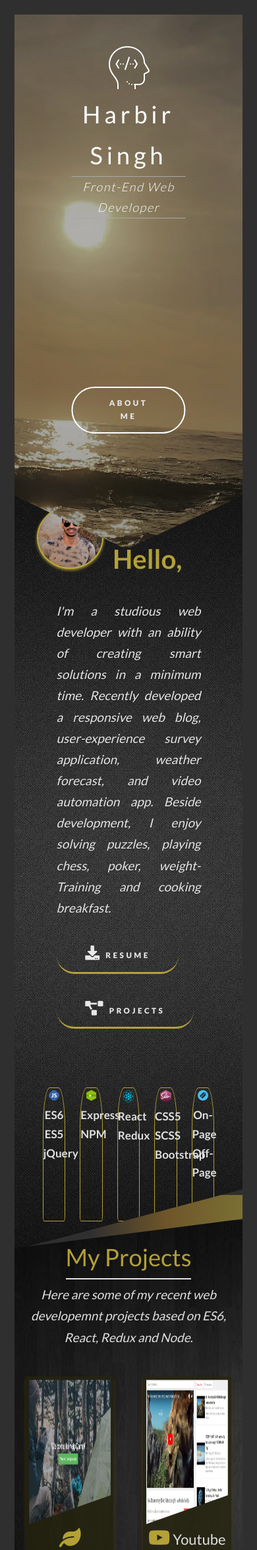
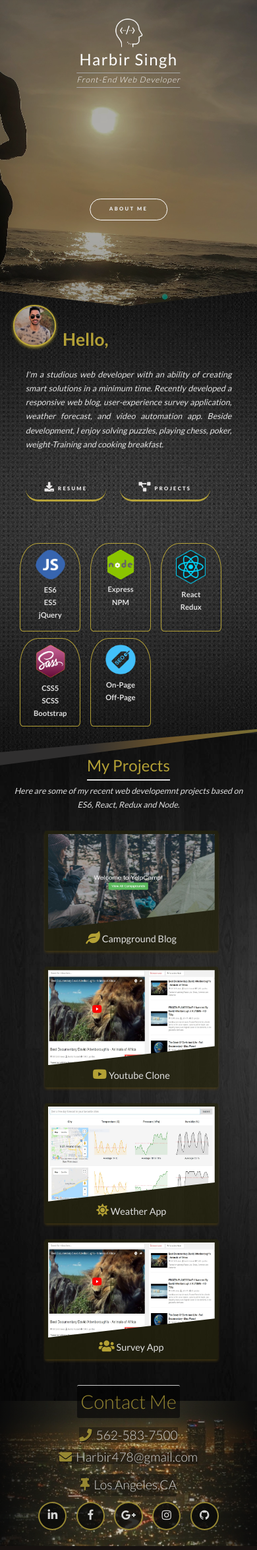
Before and after one commit to harbir478/portfolio, a PHP site: page / in a window 390 px wide. Shown: the top 2349 px of the page at 66% size. Run offline with PHP 8.4, Linux system fonts and the light colour scheme; some libraries are stand-ins or nearby versions.

Commit message:
responsive;

```diff
--- a/css/style.css
+++ b/css/style.css
@@ -51,18 +51,33 @@
   box-sizing: inherit; }
 
 html {
-  font-size: 45.5%; }
+  font-size: 45%; }
+  @media (max-width: 75em) {
+    html {
+      font-size: 40%; } }
+  @media (max-width: 56.25em) {
+    html {
+      font-size: 36%; } }
+  @media (max-width: 37.5em) {
+    html {
+      font-size: 30%; } }
+  @media (min-width: 120em) {
+    html {
+      font-size: 50%; } }
 
 body {
   box-sizing: border-box;
-  background: #302f2f; }
+  background: #302f2f;
+  padding: 3rem; }
+  @media (max-width: 75em) {
+    body {
+      padding: 0; } }
 
 body {
   font-family: "Lato", sans-serif;
   font-weight: 400;
   line-height: 1.7;
-  color: #000;
-  padding: 3rem; }
+  color: #000; }
 
 .headings--myName {
   display: block;
@@ -72,6 +87,9 @@ body {
   animation-name: forName;
   animation-duration: 1.5s;
   animation-timing-function: ease-out; }
+  @media (max-width: 37.5em) {
+    .headings--myName {
+      letter-spacing: 0.3rem; } }
 
 .headings--myDesc {
   display: inline-block;
@@ -84,6 +102,10 @@ body {
   font-style: italic;
   border-top: 0.05px solid #a8a8a8;
   border-bottom: 0.05px solid #a8a8a8; }
+  @media (max-width: 37.5em) {
+    .headings--myDesc {
+      text-shadow: none;
+      font-style: none; } }
 
 .heading-tertiary {
   font-size: 5.5rem;
@@ -104,6 +126,10 @@ body {
   text-align: justify;
   text-justify: auto;
   text-shadow: 0.5px 1px 1px rgba(0, 0, 0, 0.2); }
+  @media (max-width: 37.5em) {
+    .paragraph {
+      text-shadow: none;
+      font-style: none; } }
 
 .btn {
   display: inline-block;
@@ -161,17 +187,23 @@ body {
   text-shadow: 0.5px 1px 1px black; }
 
 [class^="icon-btn"] {
-  height: 60px;
-  width: 60px;
+  height: 8rem;
+  width: 8rem;
   border: 0;
   color: #fff;
   cursor: pointer;
-  font-size: 30px;
-  line-height: 60px;
+  font-size: 3.5rem;
+  line-height: 6rem;
   transition: ease-in-out .3s;
-  border-radius: 50px;
+  border-radius: 5rem;
   background-color: rgba(0, 0, 0, 0.8);
   border: 2px solid rgba(196, 175, 58, 0.9); }
+  @media (max-width: 37.5em) {
+    [class^="icon-btn"] {
+      height: 9rem;
+      width: 9rem; } }
+  [class^="icon-btn"]:link, [class^="icon-btn"]:visited {
+    text-decoration: none; }
 
 .twitter {
   color: white;
@@ -229,8 +261,15 @@ a.link {
   clip-path: polygon(0% 0%, 100% 0%, 100% 75%, 100% 90%, 49% 100%, 0 90%, 0% 75%);
   opacity: 1;
   z-index: 1; }
+  @media (max-width: 37.5em) {
+    .header {
+      -webkit-clip-path: polygon(0% 0%, 100% 0%, 100% 95%, 100% 92%, 49% 100%, 0 95%, 0% 92%);
+      clip-path: polygon(0% 0%, 100% 0%, 100% 92%, 100% 95%, 49% 100%, 0 95%, 0% 92%);
+      height: 55vh; } }
   .header__icon {
     position: absolute;
+    width: 11rem;
+    display: block;
     left: 50%;
     top: 5%;
     transform: translate(-50%, 0%); }
@@ -250,6 +289,10 @@ a.link {
   background-size: cover;
   font-weight: 300;
   text-align: center; }
+  @media (max-width: 37.5em) {
+    .footer {
+      height: auto;
+      padding-bottom: 5rem; } }
   .footer__contactBox--contactMe {
     border-top: 1px solid white;
     font-size: 6rem;
@@ -261,26 +304,46 @@ a.link {
     padding: 0 1rem 0 1rem;
     margin-bottom: -5rem;
     font-weight: 300; }
+    @media (max-width: 37.5em) {
+      .footer__contactBox--contactMe {
+        margin-bottom: 2rem; } }
   .footer__contactBox--phone {
     font-size: 3rem;
     color: white;
     background-color: rgba(0, 0, 0, 0.4); }
+    @media (max-width: 37.5em) {
+      .footer__contactBox--phone {
+        font-size: 4rem; } }
   .footer__contactBox--email {
     font-size: 3rem;
     color: white;
     background-color: rgba(0, 0, 0, 0.4); }
+    @media (max-width: 37.5em) {
+      .footer__contactBox--email {
+        font-size: 4rem;
+        margin-top: 2rem; } }
   .footer__contactBox--city {
     font-size: 3rem;
     color: white;
     background-color: rgba(0, 0, 0, 0.4);
     margin-left: 13%;
     display: inline-block; }
+    @media (max-width: 37.5em) {
+      .footer__contactBox--city {
+        margin-left: 0;
+        margin-top: 2rem;
+        margin-bottom: 2rem;
+        font-size: 4rem; } }
 
 .row {
   max-width: 114rem;
   margin: 0 auto; }
   .row:not(:last-child) {
     margin-bottom: 8rem; }
+    @media (max-width: 37.5em) {
+      .row:not(:last-child) {
+        margin-bottom: 0rem;
+        align-content: center; } }
   .row::after {
     content: "";
     display: table;
@@ -289,14 +352,27 @@ a.link {
     float: left; }
     .row [class^="col-"]:not(:last-child) {
       margin-right: 6rem; }
+      @media (max-width: 37.5em) {
+        .row [class^="col-"]:not(:last-child) {
+          margin-right: 0; } }
   .row .col-1-of-5 {
     width: calc((100% - 4 * 3rem) / 5); }
     .row .col-1-of-5:not(:last-child) {
       margin-right: 3rem; }
+    @media (max-width: 37.5em) {
+      .row .col-1-of-5 {
+        width: 28% !important; } }
   .row .col-1-of-2 {
     width: calc((100% - 6rem) / 2); }
+    @media (max-width: 37.5em) {
+      .row .col-1-of-2 {
+        width: 75% !important;
+        margin: 0 10rem 5rem 10rem; } }
   .row .col-1-of-3 {
     width: calc((100% - 2 * 6rem) / 3); }
+    @media (max-width: 37.5em) {
+      .row .col-1-of-3 {
+        width: 100%; } }
   .row .col-2-of-3 {
     width: calc(2 * ((100% - 2 * 6rem) / 3) + 6rem); }
   .row .col-1-of-4 {
@@ -316,6 +392,12 @@ main {
   -webkit-clip-path: polygon(0 0, 100% 0%, 100% 92%, 0% 100%);
   clip-path: polygon(0 0, 100% 0%, 100% 92%, 0% 100%);
   overflow: hidden; }
+  @media (max-width: 37.5em) {
+    main {
+      -webkit-clip-path: polygon(0 0, 100% 0%, 100% 95%, 0% 100%);
+      clip-path: polygon(0 0, 100% 0%, 100% 95%, 0% 100%);
+      margin-top: -3vh;
+      padding: 6% 5%; } }
 
 .mySkills {
   margin-top: 10rem;
--- a/sass/abstracts/_mixins.scss
+++ b/sass/abstracts/_mixins.scss
@@ -12,3 +12,18 @@
     left: 50%;
     transform: translate(-50%, -50%);
 }
+
+@mixin respond($breakpoint) {
+    @if $breakpoint == phone {
+        @media (max-width: 37.5em) { @content };
+    }
+    @if $breakpoint == tab-port {
+        @media (max-width: 56.25em) { @content };
+    }
+    @if $breakpoint == tab-land {
+        @media (max-width: 75em) { @content };
+    }
+    @if $breakpoint == big-desktop {
+        @media (min-width: 120em) { @content };
+    }
+}
--- a/sass/base/_base.scss
+++ b/sass/base/_base.scss
@@ -6,10 +6,29 @@
     box-sizing: inherit;
 }
 html {
-    font-size: 45.5%;
+    font-size: 45%;
+
+
+    @include respond(tab-land){
+        font-size: 40%;
+    }
+    @include respond(tab-port){
+        font-size: 36%;
+    }
+    @include respond(phone){
+        font-size: 30%;
+    }
+
+    @include respond(big-desktop){
+        font-size: 50%;
+    }
 }
 
 body {
     box-sizing: border-box;
     background: #302f2f;
+    padding: 3rem;
+    @include respond(tab-land){
+        padding: 0;
+    }
 }
--- a/sass/base/_typography.scss
+++ b/sass/base/_typography.scss
@@ -3,8 +3,8 @@ body {
     font-weight: 400;
     line-height: 1.7;
     color: $black;
-    padding: 3rem;
 }
+
 
 .headings--myName {
     display: block;
@@ -14,6 +14,9 @@ body {
     animation-name: forName;
     animation-duration: 1.5s;
     animation-timing-function: ease-out;
+    @include respond(phone){
+        letter-spacing: 0.3rem;
+    }
 }
 
 .headings--myDesc {
@@ -28,12 +31,19 @@ body {
     border-top: 0.05px solid #a8a8a8;
     border-bottom: 0.05px solid #a8a8a8;
 
+    @include respond(phone){
+        text-shadow: none;
+        font-style: none;
+      }
+
+
 }
 
 .heading-tertiary {
     font-size:5.5rem;
     color: $color-primary;
     display: inline-block;
+
 }
 
 .skilltext {
@@ -51,7 +61,10 @@ body {
     color: #e6e6e6;
     text-align: justify;
     text-justify: auto;
-    text-shadow: 0.5px 1px 1px rgba(0,0,0,0.2),
+    text-shadow: 0.5px 1px 1px rgba(0,0,0,0.2);
 
-
+    @include respond(phone){
+      text-shadow: none;
+      font-style: none;
+    }
 }
--- a/sass/components/_buttons.scss
+++ b/sass/components/_buttons.scss
@@ -75,17 +75,27 @@
 }
 
 [class^="icon-btn"] /*.icon-btn*/ {
-	height: 60px;
-	width: 60px;
+	height: 8rem;
+	width: 8rem;
 	border: 0;
 	color: #fff;
 	cursor: pointer;
-	font-size: 30px;
-	line-height: 60px;
+	font-size: 3.5rem;
+	line-height: 6rem;
 	transition: ease-in-out .3s;
-	border-radius: 50px;
+	border-radius: 5rem;
   background-color: rgba(0, 0, 0, 0.8);
   border: 2px solid $color-primary;
+
+  @include respond(phone){
+    height: 9rem;
+    width: 9rem;
+   }
+   &:link,
+      &:visited{
+ text-decoration: none;
+
+}
 }
 
 .twitter {
--- a/sass/layout/_footer.scss
+++ b/sass/layout/_footer.scss
@@ -7,6 +7,12 @@
     background-size: cover;
     font-weight: 300;
     text-align: center;
+
+    @include respond(phone){
+      height: auto;
+       padding-bottom: 5rem;
+  }
+
     &__contactBox {
 
       &--contactMe {
@@ -18,11 +24,13 @@
         border-radius: 0.5rem;
         margin-top: -5rem;
         display: inline-block;
-
         padding: 0 1rem 0 1rem;
-
         margin-bottom: -5rem;
         font-weight: 300;
+
+        @include respond(phone){
+          margin-bottom: 2rem;
+      }
 
       }
 
@@ -30,12 +38,20 @@
         font-size: 3rem;
         color: white;
         background-color: rgba(0, 0, 0, 0.4);
+        @include respond(phone){
+          font-size: 4rem;
+      }
       }
 
       &--email {
         font-size: 3rem;
         color: white;
         background-color: rgba(0, 0, 0, 0.4);
+        @include respond(phone){
+          font-size: 4rem;
+          margin-top: 2rem;
+
+      }
       }
 
       &--city {
@@ -44,6 +60,12 @@
         background-color: rgba(0, 0, 0, 0.4);
         margin-left: 13%;
         display:inline-block;
+        @include respond(phone){
+          margin-left: 0;
+          margin-top: 2rem;
+          margin-bottom: 2rem;
+          font-size: 4rem;
+      }
       }
     }
 
--- a/sass/layout/_grid.scss
+++ b/sass/layout/_grid.scss
@@ -4,6 +4,11 @@
 
     &:not(:last-child) {
         margin-bottom: $gutter-vertical;
+
+        @include respond(phone){
+            margin-bottom: 0rem;
+            align-content: center;
+        }
     }
 
     @include clearfix;
@@ -13,7 +18,13 @@
 
         &:not(:last-child) {
             margin-right: $gutter-horizontal;
+
+            @include respond(phone){
+                margin-right: 0;
+            }
+
         }
+
     }
 
     .col-1-of-5 {
@@ -23,15 +34,28 @@
         &:not(:last-child) {
             margin-right: $gutter-horizontal2;
         }
+        @include respond(phone){
+            width: 28% !important;
+
+        }
     }
 
     .col-1-of-2 {
         width: calc((100% - #{$gutter-horizontal}) / 2);
 
+        @include respond(phone){
+            width: 75% !important;
+            margin: 0 10rem 5rem 10rem;
+        }
+
     }
 
     .col-1-of-3 {
         width: calc((100% - 2 * #{$gutter-horizontal}) / 3);
+
+        @include respond(phone){
+         width:100%;
+        }
     }
 
     .col-2-of-3 {
--- a/sass/layout/_header.scss
+++ b/sass/layout/_header.scss
@@ -9,8 +9,17 @@
     clip-path: polygon(0% 0%, 100% 0%, 100% 75%, 100% 90%, 49% 100%, 0 90%, 0% 75%);
     opacity: 1;
     z-index: 1;
+    @include respond(phone){
+        -webkit-clip-path: polygon(0% 0%, 100% 0%, 100% 95%, 100% 92%, 49% 100%, 0 95%, 0% 92%);
+        clip-path: polygon(0% 0%, 100% 0%, 100% 92%, 100% 95%, 49% 100%, 0 95%, 0% 92%);
+        height: 55vh;
+    }
+
+
     &__icon {
         position: absolute;
+        width: 11rem;
+        display:block;
         left: 50%;
         top: 5%;
         transform: translate(-50%,-00%);
@@ -25,14 +34,3 @@
     text-align: center;
 }
 }
-// .bird {
-//     background-image: url(../../img/bird-cells.png);
-//     background-size: auto 100%;
-//     width: 88px;
-//     height: 125px;
-//     will-change: background-position;
-//     animation-timing-function: steps();
-//     animation-iteration-count: infinite;
-//     animation-duration: 1s;
-//     animation-delay: -0.5s;
-//     }
--- a/sass/main.scss
+++ b/sass/main.scss
@@ -27,6 +27,13 @@ main{
     clip-path: polygon(0 0, 100% 0%, 100% 92%, 0% 100%);
     overflow: hidden;
 
+    @include respond(phone){
+        -webkit-clip-path: polygon(0 0, 100% 0%, 100% 95%, 0% 100%);
+        clip-path: polygon(0 0, 100% 0%, 100% 95%, 0% 100%);
+        margin-top: -3vh;
+        padding: 6% 5%;
+    }
+
     // -webkit-clip-path: polygon(0% 0%, 100% 0%, 100% 75%, 100% 90%, 49% 100%, 0 90%, 0% 75%);
     // clip-path: polygon(0% 0%, 100% 0%, 100% 75%, 100% 90%, 49% 100%, 0 90%, 0% 75%);
 }
@@ -34,7 +41,6 @@ main{
 .mySkills {
     margin-top: 10rem;
     z-index: 3;
-    // background-image: url(http://78.media.tumblr.com/9951ca2e7e884a48ca5b5269f5514cd6/tumblr_nwjrkxWOcd1tslewgo1_500.gif);
     background-size: cover;
     position: relative;
     border-radius: 0.8em;
@@ -232,7 +238,6 @@ main{
     border: 2px solid $color-primary;
     filter: drop-shadow(0px 2px 2px $color-primary);
     margin-right: 2rem;
-
     right: -4rem;
 
   }
@@ -244,6 +249,5 @@ main{
     margin-top: -11.5rem;
     width: 100%;
     background: linear-gradient(270deg, rgba($color-primary, 0.5), rgba(126, 95, 41, 0.8), rgba(34,34,34,0), rgba(34,34,34,0));
-
     overflow: hidden;
 }
```
